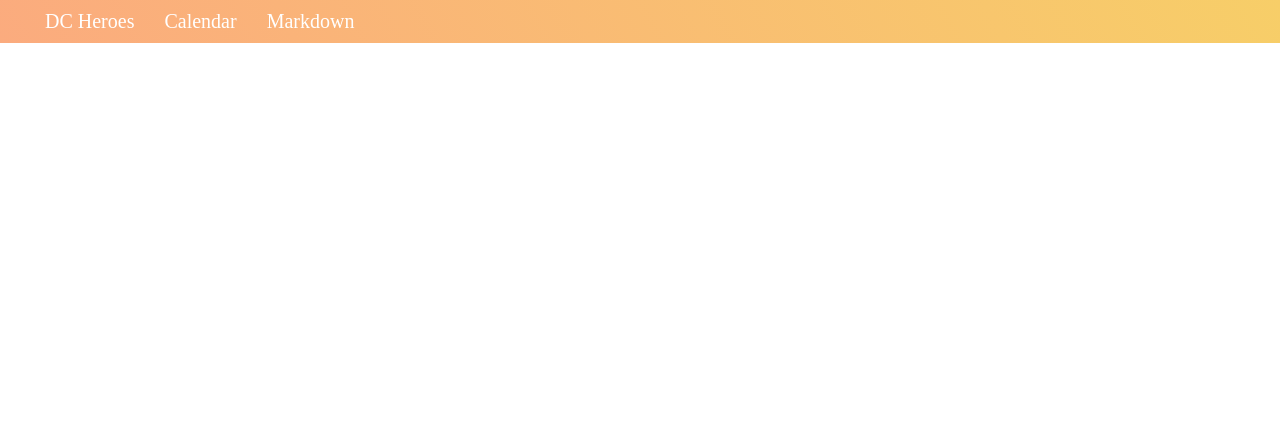
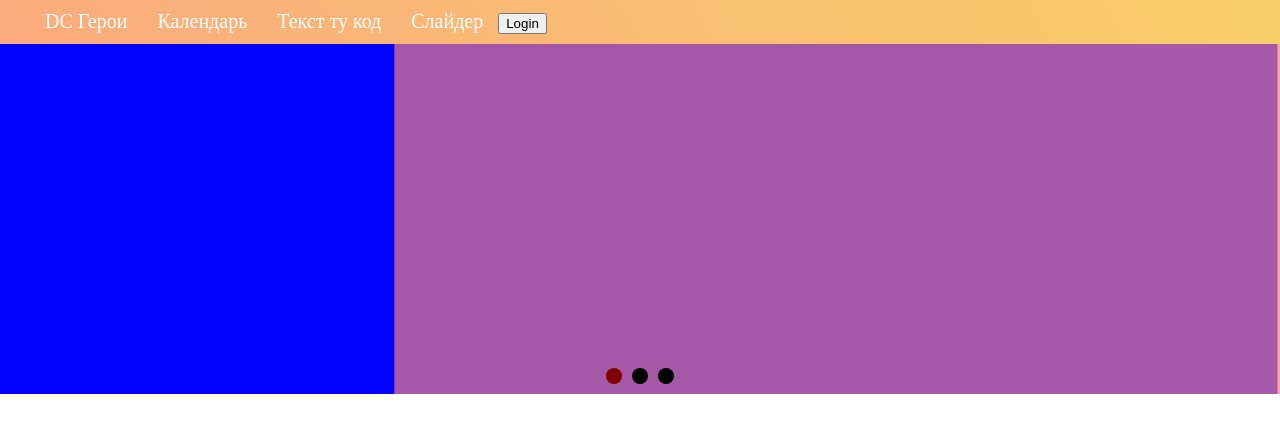
Before and after one commit to VRez-web/vue-ten-applications, a Vue app: page /slider in a window 1280 px wide. Shown: the top 432 px of the page. Built offline with nearby package versions, Linux system fonts and the light colour scheme; no server answers.

Commit message:
progress

```diff
--- a/package.json
+++ b/package.json
@@ -11,6 +11,7 @@
     "@types/marked": "^1.2.1",
     "autoprefixer": "^10.1.0",
     "core-js": "^3.6.5",
+    "firebase": "^8.2.3",
     "marked": "^1.2.7",
     "postcss": "^8.2.1",
     "tailwindcss": "^2.0.2",
--- a/src/App.vue
+++ b/src/App.vue
@@ -1,13 +1,30 @@
 <template>
-  <AppHeader />
+  <AppHeader @open-login-modal="isLoginOpen = true" />
 
   <router-view></router-view>
+  <LoginModal v-if="isLoginOpen"  @close-login="isLoginOpen =false"/>
 </template>
 
 <script>
 import AppHeader from "./components/AppHeader";
+import LoginModal from "./components/LoginModal";
+import firebase from './utilities/firebase'
 export default {
-  components: { AppHeader },
-  mounted() {},
+    data() {
+    return {
+      isLoginOpen: false,
+
+    };
+  },
+  components: { AppHeader, LoginModal },
+  mounted(){
+    firebase.auth().onAuthStateChanged(function(user) {
+  if (user) {
+    console.log(user);
+  } else {
+    console.log('No User');
+  }
+});
+  }
 };
 </script>
--- a/src/components/AppHeader.vue
+++ b/src/components/AppHeader.vue
@@ -8,6 +8,7 @@
         :key="item.to"
         >{{ item.title }}</router-link
       >
+      <button @click="$emit('open-login-modal')">Login</button>
     </nav>
   </header>
 </template>
@@ -17,9 +18,10 @@ export default {
   data() {
     return {
       list: [
-        { title: " DC Heroes", to: "/dcHeroes" },
-        { title: "Calendar", to: "/calendar" },
-        { title: "Markdown", to: "/markdown" },
+        { title: " DC Герои", to: "/dcHeroes" },
+        { title: "Календарь", to: "/calendar" },
+        { title: "Текст ту код", to: "/markdown" },
+        {title:'Слайдер', to:'/slider'},
       ],
     };
   },
--- /dev/null
+++ b/src/components/LoginModal.vue
@@ -0,0 +1,115 @@
+<template>
+  <section class="modal">
+    <div class="modal__bg" @click="$emit('close-login')"></div>
+    <div class="modal__wrapper">
+      <div class="modal__content">
+        <h1 class="modal__title">Логин</h1>
+        <form action="" class="modal__form" @submit.prevent="submit">
+          <div class="modal__form-group">
+            <label>Email или Логин</label>
+            <input placeholder="Введите ваш Email или Логин" v-model="email" />
+          </div>
+          <div class="modal__form-group">
+            <label>Пароль</label>
+            <input
+              type="password"
+              placeholder="Введите ваш пароль"
+              v-model="password"
+            />
+          </div>
+          <button type="submit">Войти</button>
+        </form>
+      </div>
+    </div>
+  </section>
+</template>
+
+<script>
+import firebase from "../utilities/firebase";
+export default {
+  data() {
+    return {
+      email: "",
+      password: "",
+    };
+  },
+  methods: {
+    submit() {
+      firebase
+        .auth()
+        .signInWithEmailAndPassword(this.email, this.password)
+        .then((res) => {
+          console.log(res);
+        })
+        .catch((e) => {
+          console.log(e);
+        });
+    },
+  },
+};
+</script>
+
+<style>
+.modal {
+  width: 100%;
+  height: 100vh;
+  position: fixed;
+  top: 0;
+}
+.modal__bg {
+  background-color: rgba(0, 0, 0, 0.7);
+  width: 100%;
+  height: 100vh;
+  position: fixed;
+  top: 0;
+}
+.modal__wrapper {
+  display: flex;
+  justify-content: center;
+  align-items: center;
+  height: inherit;
+}
+.modal__content {
+  background-color: #fff;
+  box-shadow: 10px 10px 66px -25px rgba(0, 0, 0, 0.75);
+  border-radius: 15px;
+  padding: 20px;
+  z-index: 20;
+  max-width: 300px;
+  width: 100%;
+}
+.modal__title {
+  text-align: center;
+  margin: 0 0 1rem 0;
+}
+.modal__form-group {
+  margin-bottom: 10px;
+}
+.modal__form input {
+  width: 100%;
+  margin-top: 5px;
+  border-radius: 10px;
+  padding: 10px;
+  outline: none;
+  border: 1px solid #42a7f5;
+}
+.modal__form label {
+  padding-left: 5px;
+}
+.modal__form button {
+  width: 100%;
+  border: none;
+  background-image: linear-gradient(147deg, #ffe53b 0%, #ff2525 74%);
+  background-size: 200% auto;
+  border-radius: 5px;
+  color: #fff;
+  font-size: 24px;
+  padding: 10px 0;
+  cursor: pointer;
+  outline: none;
+  transition: all 0.5s linear;
+}
+.modal__form button:hover {
+  background-position: right center;
+}
+</style>
--- /dev/null
+++ b/src/pages/Slider.vue
@@ -0,0 +1,131 @@
+<template>
+  <section class="slider">
+    <div v-for="(color, index) in sliders" :key="color" class="slider__wrapper">
+      <transition name="slide-fade">
+        <div
+          v-if="currentSlide == index"
+          style="height: 350px"
+          :class="color"
+        ></div>
+      </transition>
+    </div>
+    <div class="dots">
+      <div class="dots__wrapper">
+        <div
+          v-for="(slider, index) in sliders"
+          :key="slider"
+          @click='makeActive(index)'
+          :class="currentSlide == index ? 'slide-active' : ''"
+          class="dots__item"
+        ></div>
+      </div>
+    </div>
+    <!-- <div>
+      <transition name="fade">
+        <h1 v-if="isTitleShowing">Slider carousel</h1>
+      </transition>
+      <button @click="isTitleShowing = !isTitleShowing">Toggle text</button>
+    </div> -->
+  </section>
+</template>
+
+<script>
+export default {
+  data() {
+    return {
+      currentSlide: 0,
+      interval: "",
+      sliders: ["lightblue", "lightyellow", "lightcoral"],
+      isTitleShowing: true,
+    };
+  },
+  methods:{
+      makeActive(index){
+          this.currentSlide = index
+      }
+  },
+  mounted() {
+    this.interval = setInterval(() => {
+      this.currentSlide = this.currentSlide == 2 ? 0 : this.currentSlide + 1;
+    }, 1500);
+  },
+  beforeUnmount() {
+    clearInterval(this.interval);
+  },
+};
+</script>
+
+<style>
+.slider {
+  display: flex;
+  width: 100%;
+  flex-wrap: wrap;
+  position: relative;
+  overflow: hidden;
+  height: 350px;
+}
+.slider__wrapper {
+  width: 100%;
+  position: absolute;
+}
+.lightblue {
+  background-color: blue;
+}
+.lightyellow {
+  background-color: lightyellow;
+}
+.lightcoral {
+  background-color: lightcoral;
+}
+.dots {
+  width: 100%;
+  position: absolute;
+  height: 340px;
+}
+.dots__wrapper {
+  position: absolute;
+  bottom: 0;
+  width: 100%;
+  display: flex;
+  justify-content: center;
+  align-items: center;
+}
+.dots__item {
+  width: 1rem;
+  height: 1rem;
+  border-radius: 50%;
+  background-color: black;
+  margin: 0 5px;
+  cursor: pointer;
+}
+.slide-active{
+    background-color: maroon;
+}
+/* Анимации */
+.fade-enter-active,
+.fade-leave-active {
+  transition: opacity 0.5s ease;
+}
+
+.fade-enter-from,
+.fade-leave-to {
+  opacity: 0;
+}
+
+.slide-fade-enter-active {
+  transition: all 0.5s ease-out;
+}
+
+.slide-fade-leave-active {
+  transition: all 1s cubic-bezier(1, 0.5, 0.8, 1);
+}
+
+.slide-fade-enter-from {
+  transform: translateX(-100%);
+  opacity: 0;
+}
+.slide-fade-leave-to {
+  transform: translateX(100%);
+  opacity: 0;
+}
+</style>
--- a/src/router.js
+++ b/src/router.js
@@ -6,6 +6,7 @@ import DcHearoes from './pages/DcHeroes'
 import Calendar from './pages/Calendar'
 import Home from './pages/Home'
 import Markdown from './pages/Markdown'
+import Slider from './pages/Slider'
 
 const routes = [
     {
@@ -24,7 +25,12 @@ const routes = [
         path: '/markdown',
         component: Markdown
     },
+    {
+        path: '/slider',
+        component: Slider
+    },
 ]
+
 const router = createRouter({
     history: createWebHistory(),
     routes,
--- /dev/null
+++ b/src/utilities/firebase.js
@@ -0,0 +1,13 @@
+import firebase from "firebase/app";
+import "firebase/auth";
+const firebaseConfig = {
+  apiKey: "AIzaSyADSNwZyZ8sgx29fYqhPuZ-s5FoTc5fZaA",
+  authDomain: "vue-ten-e345e.firebaseapp.com",
+  projectId: "vue-ten-e345e",
+  storageBucket: "vue-ten-e345e.appspot.com",
+  messagingSenderId: "258028145142",
+  appId: "1:258028145142:web:0fa558fb46489aa14adfd7",
+};
+firebase.initializeApp(firebaseConfig);
+
+export default firebase;
```
Also changed, not shown: 1 other file (tests, documents, lock files or other folders).
